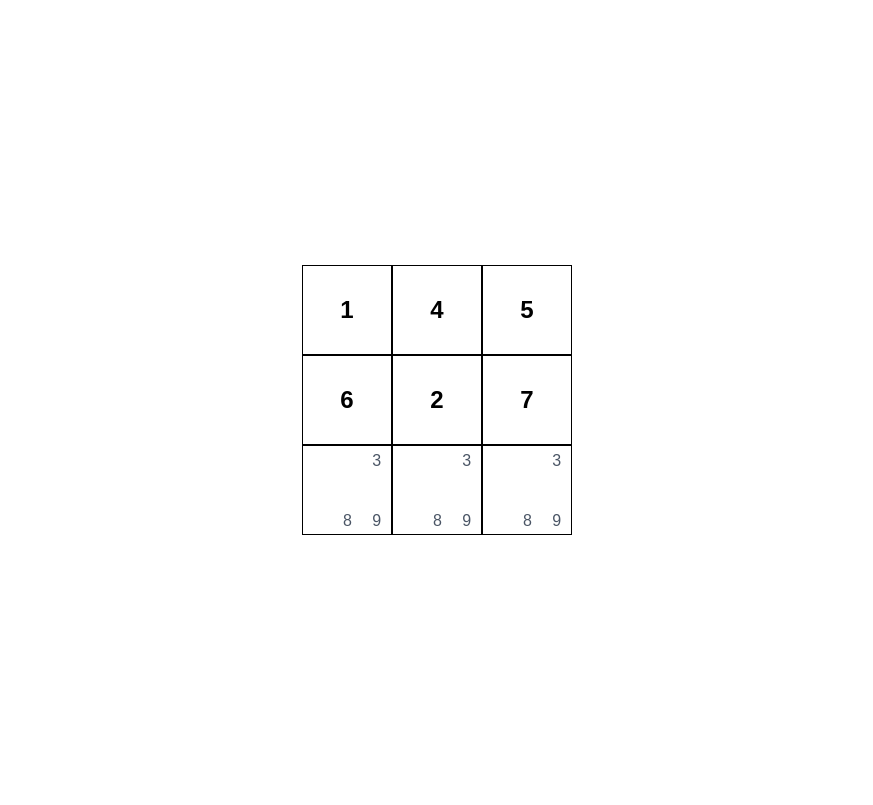
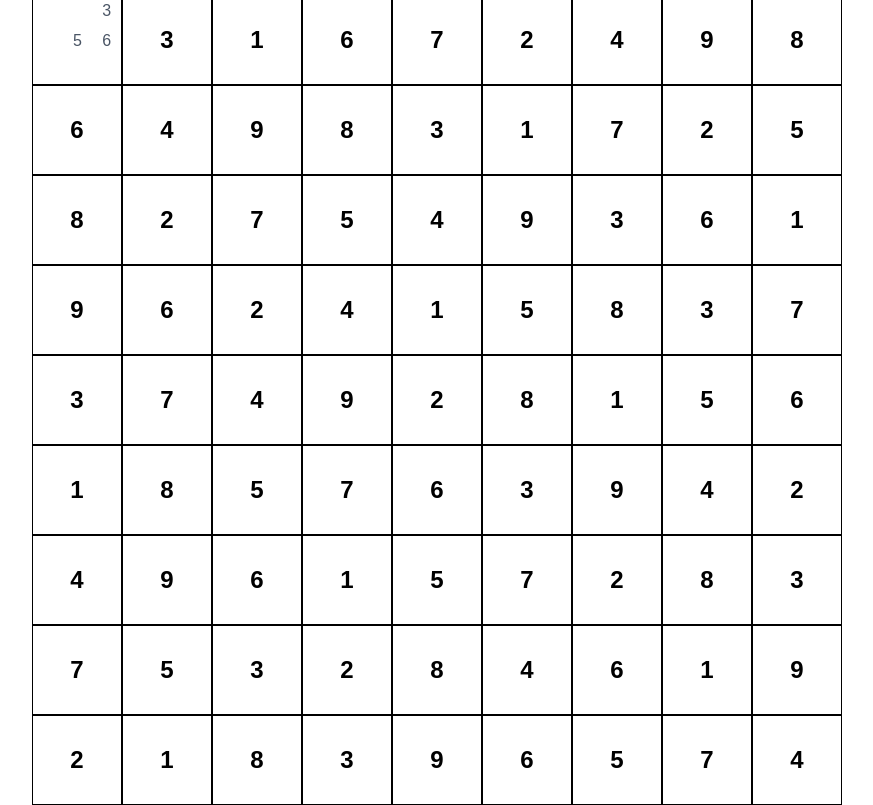
Before and after one commit to Gorst0902/sudoku-solving-app, a Next.js app: page / in a window 1280 px wide. Shown: the whole page, without its empty margins (203-1076 px from the left). Built offline with nearby package versions, Linux system fonts and the light colour scheme.

Commit message:
implement square logic can check row and col, can not check 3x3 logic yet

```diff
--- a/app/page.tsx
+++ b/app/page.tsx
@@ -1,82 +1,137 @@
+// import { useState } from "react";
+
+const sudokuNumberList = [1, 2, 3, 4, 5, 6, 7, 8, 9];
+
 const _ = undefined;
 
-export const sudokuMiniBoard = [
-  [1, 4, 5],
-  [6, 2, 7],
-  [_, _, _],
+const sudokuBoard = [
+  [_, _, 1, 6, 7, 2, 4, 9, 8],
+  [_, 4, 9, 8, 3, 1, 7, 2, 5],
+  [8, 2, 7, 5, 4, 9, 3, 6, 1],
+  [9, 6, 2, 4, 1, 5, 8, 3, 7],
+  [3, 7, 4, 9, 2, 8, 1, 5, _],
+  [1, 8, 5, 7, 6, 3, 9, 4, 2],
+  [4, 9, 6, 1, 5, 7, 2, 8, 3],
+  [7, 5, 3, 2, 8, 4, 6, 1, 9],
+  [2, 1, 8, 3, 9, 6, 5, _, 4],
 ];
+
+const newBoard = sudokuBoard
+
+function possibleNumbers(rowIndex:number, colIndex:number) {
+  // const usedNumbers = sudokuBoard.flat().filter((n) => n !== undefined);
+
+  const thisRow = sudokuBoard[rowIndex];
+
+  const thisCol = sudokuBoard.map((rowIndex) => rowIndex[colIndex]);
+
+  const possibleNumbersInRow = sudokuNumberList.filter(
+    (n) => !thisRow?.includes(n)
+  );
+
+  const possibleNumbersInCol = sudokuNumberList.filter(
+    (n) => !thisCol?.includes(n)
+  );
+
+  const combinedArray = possibleNumbersInRow.concat(possibleNumbersInCol);
+
+  if (possibleNumbersInRow.length == 1) return possibleNumbersInRow;
+
+  if (possibleNumbersInCol.length == 1) return possibleNumbersInCol;
+
+  // return sudokuNumberList.filter((n) => !usedNumbers.includes(n));
+  return combinedArray;
+}
 
 //cell.rowIndex, cell.colIndex
 
-const Square = ({ value }: { value?: number | undefined }) => {
+const Square = ({
+  value,
+  rowIndex,
+  colIndex,
+}: {
+  value?: number | undefined;
+  rowIndex: number;
+  colIndex: number;
+}) => {
   const isEmpty = value === undefined || value === null;
 
-  const sudokuNumberList = [1, 2, 3, 4, 5, 6, 7, 8, 9];
+  console.log("newBoard", newBoard)
 
-  function possibleNumbers() {
-    const usedNumbers = sudokuMiniBoard.flat().filter((n) => n !== undefined);
+  const finalPossibleNumbers = possibleNumbers(rowIndex, colIndex)
 
-    return sudokuNumberList.filter((n) => !usedNumbers.includes(n));
-  }
+  console.log(sudokuBoard)
 
   if (!isEmpty) {
     return (
-      <div className="border border-black w-[90px] h-[90px] flex justify-center items-center font-bold text-2xl">
+      <>
+        <div className="border border-black w-[90px] h-[90px] flex flex-col justify-center items-center font-bold text-2xl">
           {value}
         </div>
+      </>
     );
   }
 
-  if (possibleNumbers().length == 1) {
+  if (finalPossibleNumbers.length == 1) {
+    // newBoard[rowIndex, colIndex] = finalPossibleNumbers[0]
     return (
       <div className="border border-black w-[90px] h-[90px] flex justify-center items-center font-bold text-2xl">
-        {possibleNumbers()[0]}
+        {finalPossibleNumbers[0]}
       </div>
     );
   }
 
   return (
+    <>
       <div className="border border-black w-[90px] h-[90px] grid grid-cols-3 text-gray-600">
         <span className="flex items-center justify-center w-[30px] h-[30px]">
-        {possibleNumbers().includes(1) && 1}
+          {finalPossibleNumbers.includes(1) && 1}
         </span>
         <span className="flex items-center justify-center w-[30px] h-[30px]">
-        {possibleNumbers().includes(2) && 2}
+          {finalPossibleNumbers.includes(2) && 2}
         </span>
         <span className="flex items-center justify-center w-[30px] h-[30px]">
-        {possibleNumbers().includes(3) && <span>3</span>}
+          {finalPossibleNumbers.includes(3) && 3}
         </span>
         <span className="flex items-center justify-center w-[30px] h-[30px]">
-        {possibleNumbers().includes(4) && 4}
+          {finalPossibleNumbers.includes(4) && 4}
         </span>
         <span className="flex items-center justify-center w-[30px] h-[30px]">
-        {possibleNumbers().includes(5) && 5}
+          {finalPossibleNumbers.includes(5) && 5}
         </span>
         <span className="flex items-center justify-center w-[30px] h-[30px]">
-        {possibleNumbers().includes(6) && 6}
+          {finalPossibleNumbers.includes(6) && 6}
         </span>
         <span className="flex items-center justify-center w-[30px] h-[30px]">
-        {possibleNumbers().includes(7) && 7}
+          {finalPossibleNumbers.includes(7) && 7}
         </span>
         <span className="flex items-center justify-center w-[30px] h-[30px]">
-        {possibleNumbers().includes(8) && 8}
+          {finalPossibleNumbers.includes(8) && 8}
         </span>
         <span className="flex items-center justify-center w-[30px] h-[30px]">
-        {possibleNumbers().includes(9) && 9}
+          {finalPossibleNumbers.includes(9) && 9}
         </span>
       </div>
+    </>
   );
 };
 
 export default function Home() {
+
+
   return (
     <div className="bg-white h-screen text-black flex justify-center items-center">
       <div>
-        <div className="m-auto w-[270px]">
-          {sudokuMiniBoard.map((row, rowIndex) => (
-            <div key={rowIndex} className="grid grid-cols-3">
+        <div className="m-auto">
+          {sudokuBoard.map((row, rowIndex) => (
+            <div key={rowIndex} className="grid grid-cols-9">
               {row.map((cell, cellIndex) => (
-                <Square key={cellIndex} value={cell} />
+                <Square
+                  key={cellIndex}
+                  value={cell}
+                  colIndex={cellIndex}
+                  rowIndex={rowIndex}
+                />
               ))}
             </div>
           ))}
```
Also changed, not shown: public/components/square.tsx (deleted, +0 -33 lines), public/images/demoSudoku.jpg (added). Lines whose indentation alone changed are shown as unchanged.
